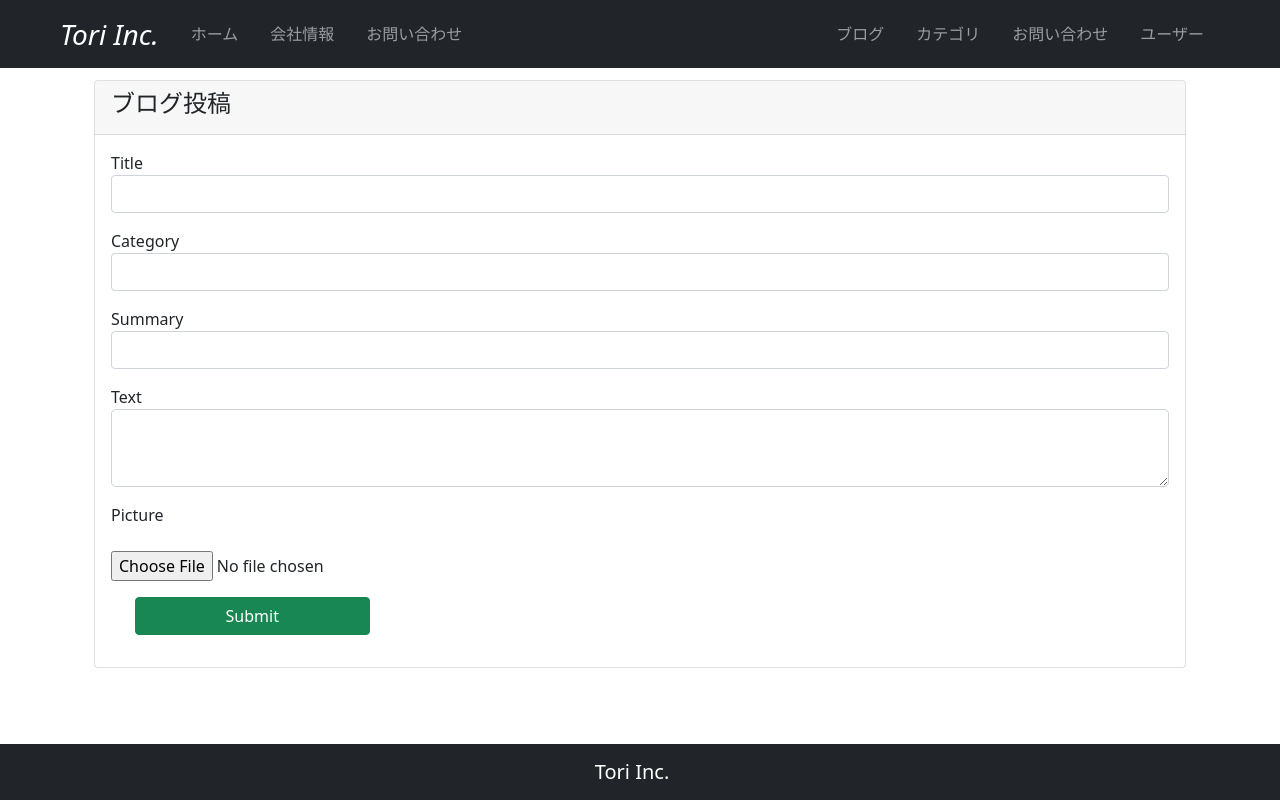
After one commit to EijiToriki/flask_practice, a Flask app: template 09_flask_app/company_blog/templates/create_post.html in a window 1280 px wide. The commit adds this page. Run offline with Flask 2, Linux system fonts and the light colour scheme; the template is opened without the code that fills it, so the values that code supplies are empty, except form fields; tables that the repository leaves empty hold one stand-in row (values such as "Sample post"); form fields are guessed from the names that the template uses; some libraries are stand-ins or nearby versions.

Commit message:
ブログ投稿ページの作成（途中）

```diff
--- a/09_flask_app/company_blog/templates/base.html
+++ b/09_flask_app/company_blog/templates/base.html
@@ -5,7 +5,7 @@
   <link href="https://cdn.jsdelivr.net/npm/bootstrap@5.0.2/dist/css/bootstrap.min.css" rel="stylesheet" integrity="sha384-EVSTQN3/azprG1Anm3QDgpJLIm9Nao0Yz1ztcQTwFspd3yD65VohhpuuCOmLASjC" crossorigin="anonymous">
   <!-- JavaScript Bundle with Popper -->
   <script src="https://cdn.jsdelivr.net/npm/bootstrap@5.0.2/dist/js/bootstrap.bundle.min.js" integrity="sha384-MrcW6ZMFYlzcLA8Nl+NtUVF0sA7MsXsP1UyJoMp4YLEuNSfAP+JcXn/tWtIaxVXM" crossorigin="anonymous"></script>
-  <meta charset="UTF-8">
+  <script src="https://cdn.ckeditor.com/4.21.0/standard/ckeditor.js"></script>
   <meta http-equiv="X-UA-Compatible" content="IE=edge">
   <meta name="viewport" content="width=device-width, initial-scale=1.0">
   <title>Tori Inc.</title>
--- /dev/null
+++ b/09_flask_app/company_blog/templates/create_post.html
@@ -0,0 +1,61 @@
+{% extends "base.html" %}
+{% block content %}
+
+  <section id="blog_post">
+    <div class="container my-3">
+        <div class="row">
+          <div class="col">
+            <div class="card">
+              <div class="card-header">
+                <h4>ブログ投稿</h4>
+              </div>
+              <div class="card-body">
+                <form action="POST" enctype="multipart/form-data">
+                  {{ form.hidden_tag() }}
+                  <div class="mb-3">
+                    {{ form.title.label(class="form-control-label") }}
+                    {{ render_field(form.title, class='form-control') }}
+                  </div>
+                  <div class="mb-3">
+                    {{ form.category.label(class="form-control-label") }}
+                    {{ render_field(form.category, class="form-control") }}
+                  </div>
+                  <div class="mb-3">
+                    {{ form.summary.label(class="form-control-label") }}
+                    {{ render_field(form.summary, class="form-control") }}
+                  </div>
+                  <div class="mb-3">
+                    {{ form.text.label(class="form-control-label") }}
+                    {{ render_field(form.text, class="form-control form-control-lg") }}
+                    <script>
+                      CKEDITOR.replace( 'text' );
+                    </script>
+                  </div>
+                  <div class="mb-3">
+                    {{ form.picture.label(class="form-control-label") }}
+                    <br>
+                    {% if form.picture.data %}
+                    <div style="text-align: left;">
+                      <img src="{{ url_for('static', filename='featured_image/' + form.picture.data) }}">
+                    </div>
+                    {% endif %}
+                    <br>
+                    {{ render_field(form.picture, class="form-control-file") }}
+                  </div>
+
+                  <div class="container mb-3">
+                    <div class="row">
+                      <div class="col-md-3">
+                        {{ form.submit(class="btn btn-success w-100") }}
+                      </div>
+                    </div>
+                  </div>
+                </form>
+              </div>
+            </div>
+          </div>
+        </div>
+    </div>
+  </section>
+
+{% endblock %}
```
Also changed, not shown: 09_flask_app/company_blog/main/forms.py (+19 -1 lines), 09_flask_app/company_blog/main/image_handler.py (added, +12 -0 lines), 09_flask_app/company_blog/main/views.py (+20 -2 lines).
